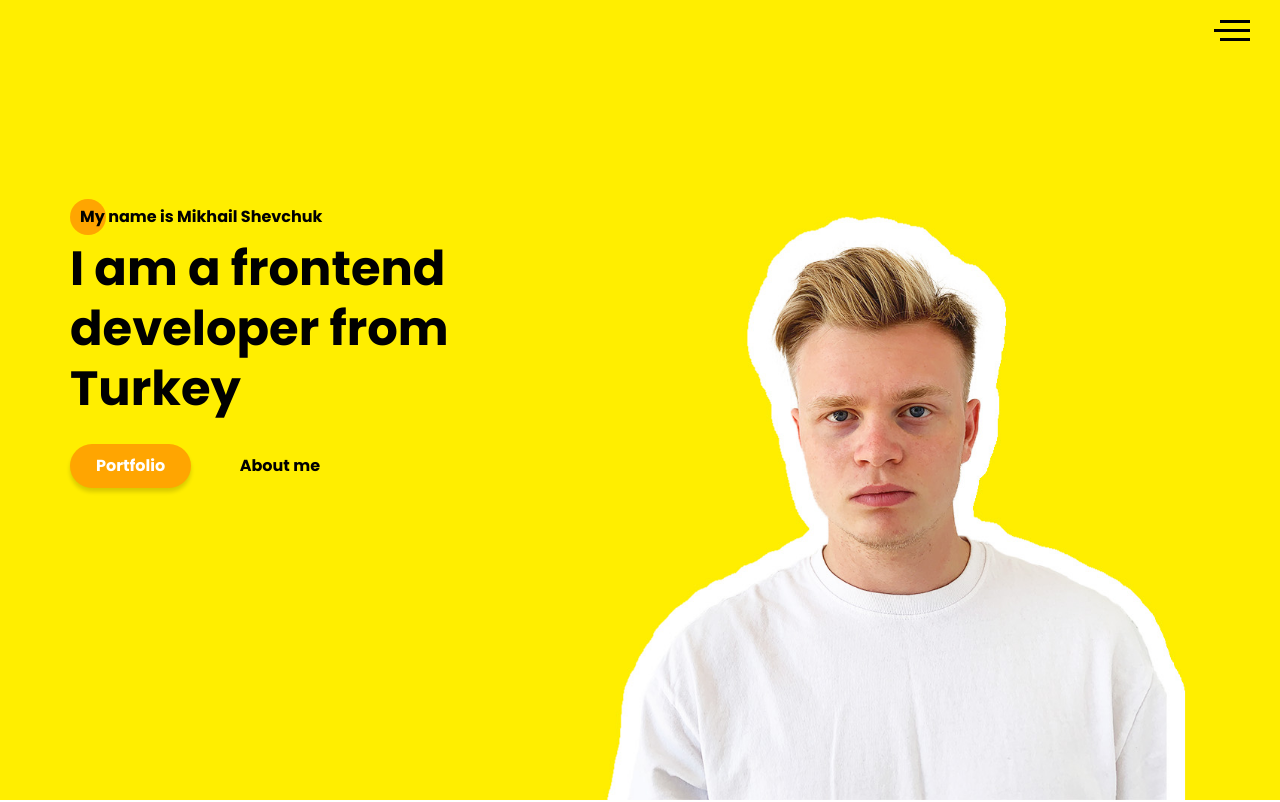
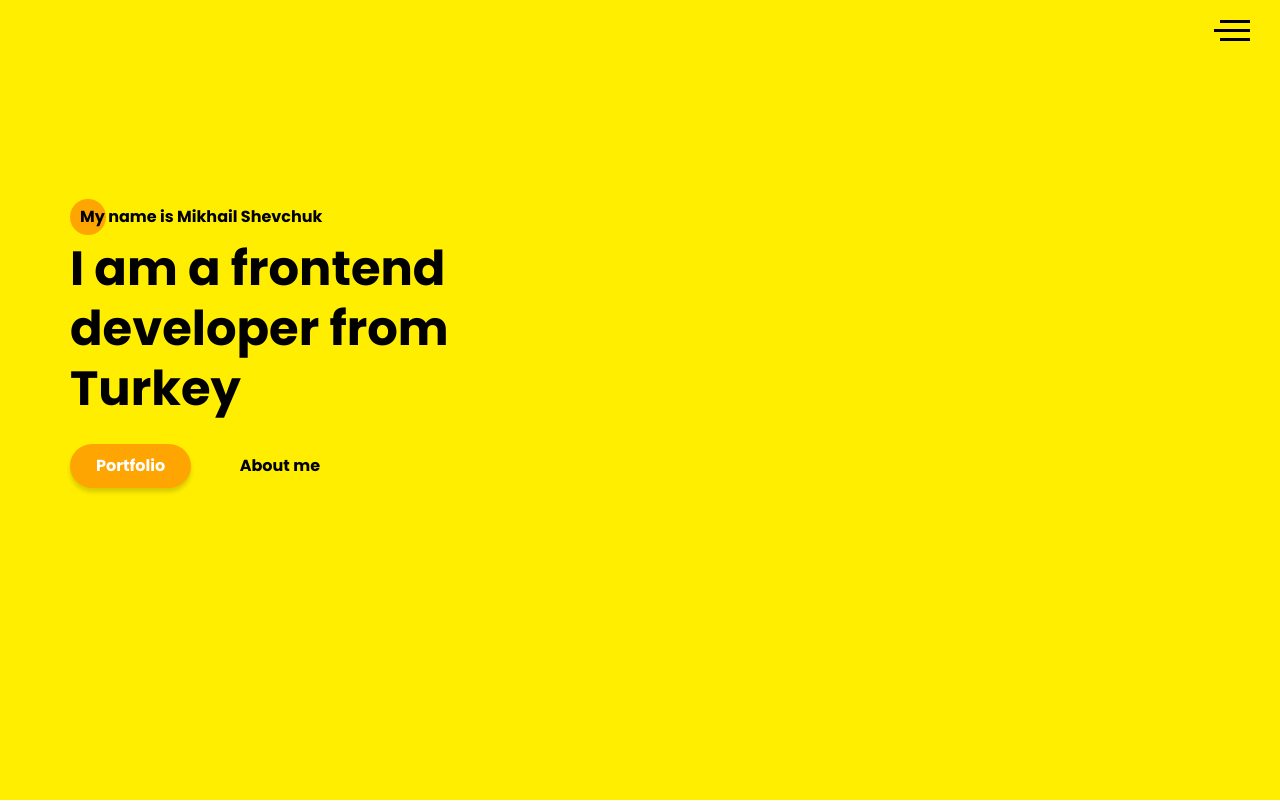
Before and after one commit to Shewvwa/Portfolio, a website: page index.html in a window 1280 px wide. Shown: the top 802 px of the page. Drawn offline with nearby package versions, Linux system fonts and the light colour scheme; files that its build step writes are made by us from their sources; files whose address does not match are found by name.

Commit message:
delete photo

```diff
--- a/sass/blocks/_promo.scss
+++ b/sass/blocks/_promo.scss
@@ -1,7 +1,6 @@
 .promo{
     min-height: 100vh;
     position: relative;
-    background: url('../img/i.jpg') no-repeat 200px/cover;
     background-color: #FFEE00;
     padding-top: 205px;
     &.active{
```
Also changed, not shown: 1 other file.
